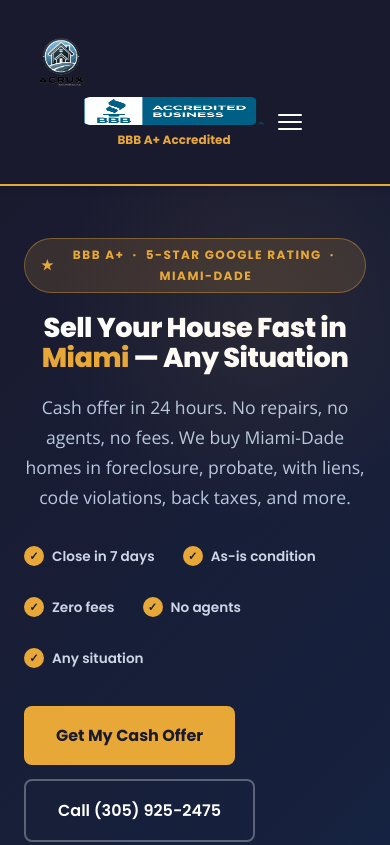
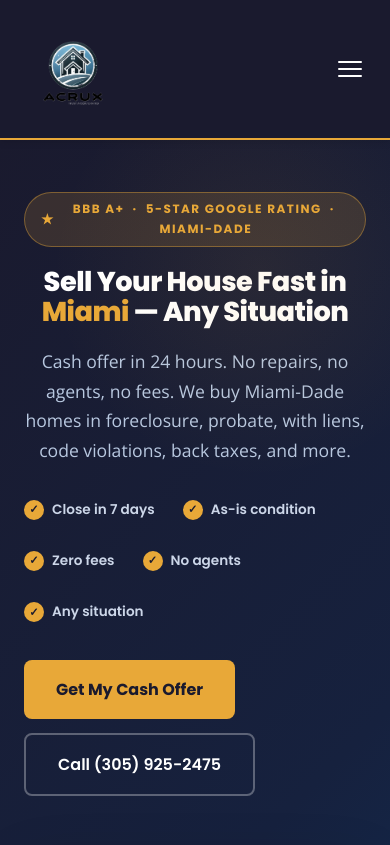
Before and after one commit to sell2fix-ship-it/ACRUX-WEB, a website: page index.html in a window 390 px wide. Shown: the top 845 px of the page. Drawn offline with nearby package versions, Linux system fonts and the light colour scheme.

Commit message:
Update index.html

```diff
--- a/index.html
+++ b/index.html
@@ -116,7 +116,7 @@ h1, h2, h3, h4 { font-family: 'Poppins', sans-serif; line-height: 1.2; }
   gap: 20px;
   padding: 14px 0;
 }
-.logo img { height: 80px; width: auto; }
+.logo img { height: 100px; width: auto; }
 .nav { display: flex; gap: 28px; align-items: center; }
 .nav a {
   font-family: 'Poppins', sans-serif;
@@ -864,23 +864,13 @@ h1, h2, h3, h4 { font-family: 'Poppins', sans-serif; line-height: 1.2; }
   .about-stats { grid-template-columns: repeat(2, 1fr); }
   .footer-content { grid-template-columns: 1fr; }
   .footer-bottom { flex-direction: column; text-align: center; }
-  .header-content { flex-wrap: wrap; gap: 8px; }
-  .logo { flex: 1; }
-  .mobile-menu-toggle { order: 2; }
-  .header-right {
-    order: 3;
-    width: 100%;
-    display: flex !important;
-    justify-content: center;
-    padding-bottom: 8px;
-    gap: 10px;
-  }
-  .header-bbb { display: flex !important; }
+  .header-content { flex-wrap: nowrap; align-items: center; justify-content: space-between; }
+  .header-right { display: flex; align-items: center; gap: 10px; }
   .header-cta { display: none !important; }
-  .bbb-logo { height: 28px !important; }
-  .bbb-rating-text { font-size: 0.75rem !important; color: #e8a838 !important; font-weight: 700 !important; }
-}
-  .logo img { height: 60px; }
+  .bbb-logo { display: none !important; }
+  .bbb-rating-text { font-size: 0.72rem !important; white-space: nowrap; }
+}
+  .logo img { height: 80px; }
 }
 </style>
 </head>
```
